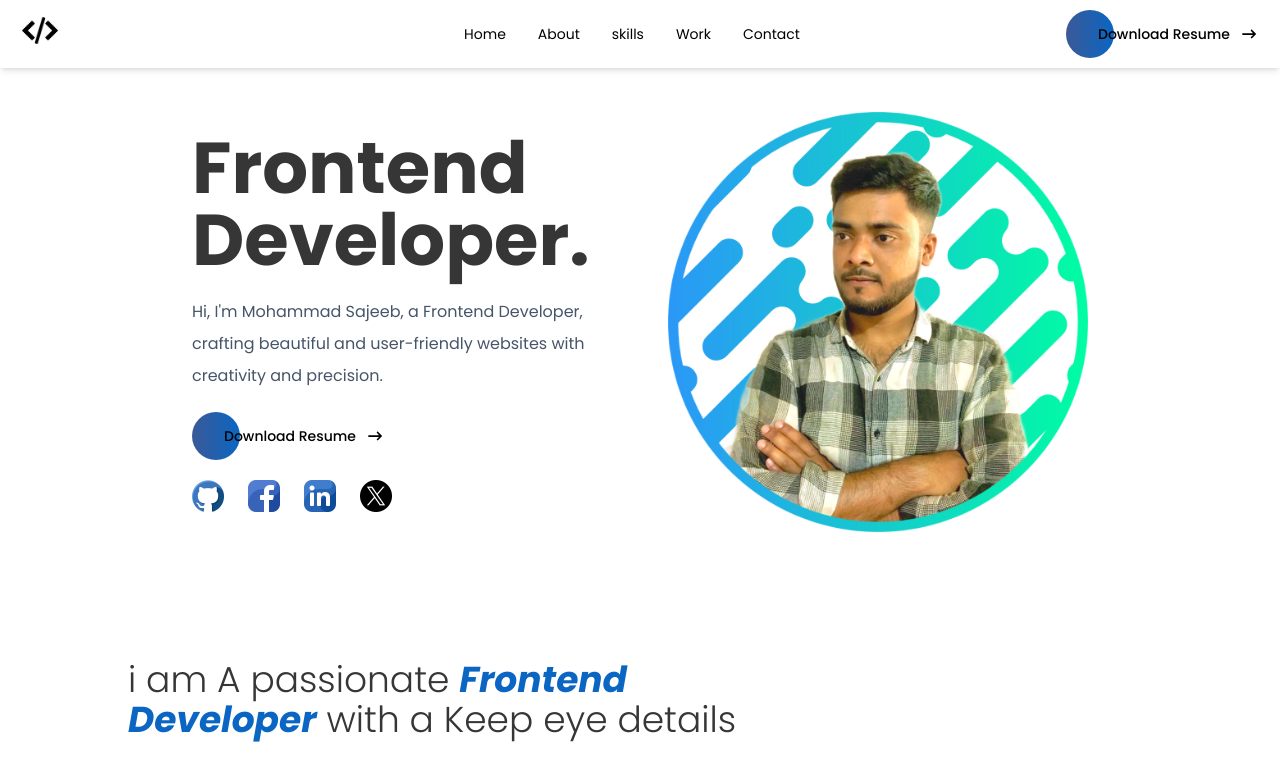
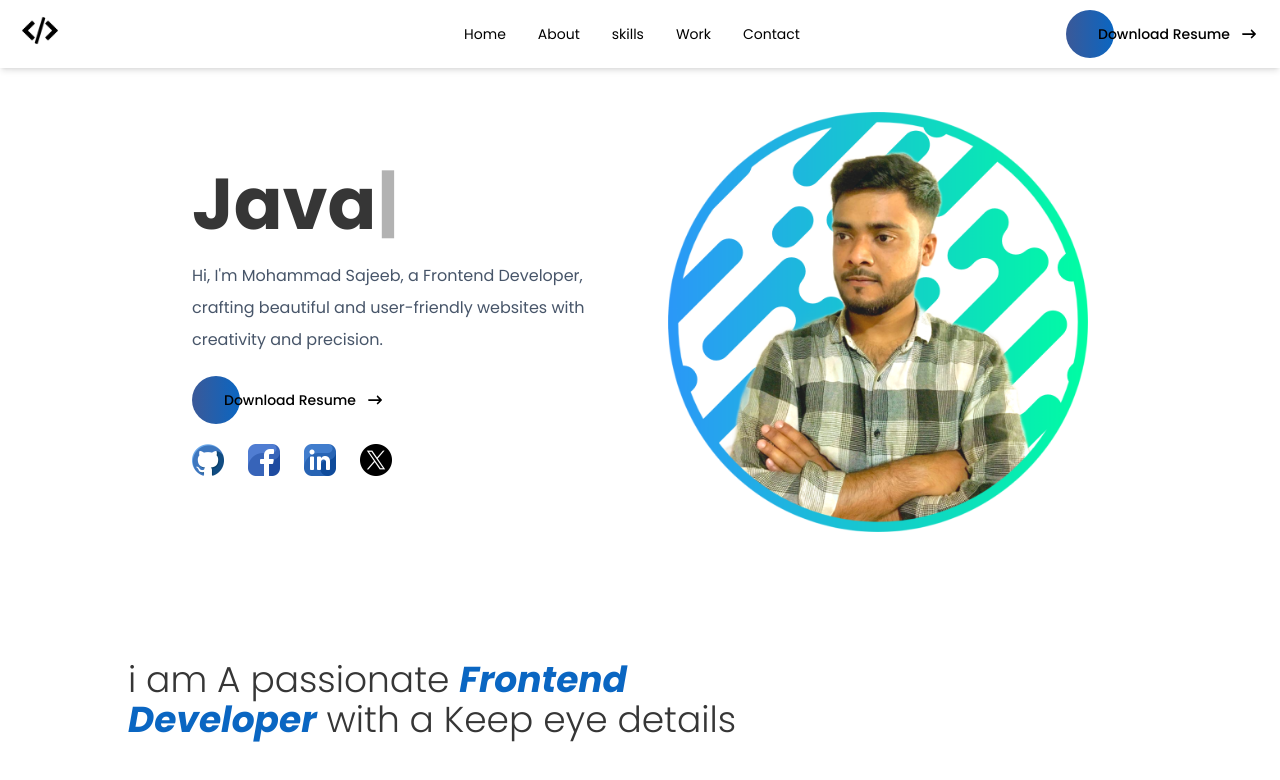
Before and after one commit to Md-sajeeb001/My-Portfolio, a React (Vite) app: page / in a window 1280 px wide. Shown: the top 780 px of the page. Built offline with nearby package versions, Linux system fonts and the light colour scheme.

Commit message:
added typewitter

```diff
--- a/package.json
+++ b/package.json
@@ -21,7 +21,8 @@
     "react-icons": "^5.4.0",
     "react-router-dom": "^7.1.1",
     "react-scroll": "^1.9.0",
-    "sort-by": "^1.2.0"
+    "sort-by": "^1.2.0",
+    "typewriter-effect": "^2.21.0"
   },
   "devDependencies": {
     "@eslint/js": "^9.17.0",
--- a/src/components/Banner.jsx
+++ b/src/components/Banner.jsx
@@ -9,6 +9,7 @@ import twitter from "../assets/skills/twitter.png";
 import AOS from "aos";
 import "aos/dist/aos.css";
 import { useEffect } from "react";
+import Typewriter from "typewriter-effect";
 
 const Banner = () => {
   useEffect(() => {
@@ -16,153 +17,6 @@ const Banner = () => {
   });
 
   return (
-    // <div className="border w-full sm:flex items-center justify-between gap-14  sm:py-12 sm:pt-28 pt-20 ">
-    //   <div className="border sm:w-1/2 w-full space-y-4 md:space-y-6 lg:space-y-5 sm:pb-0 pb-3  sm:text-start text-center">
-    //     <h2 data-aos="fade-right" data-aos-duration="600" className="lg:text-7xl md:text-5xl text-4xl text-[#363636] font-bold">
-    //       Frontend Developer.
-    //     </h2>
-    //     <p data-aos="fade-right" data-aos-duration="1000" className="text-slate-600 leading-8">
-    //       Hi, im Mohammad Sajeeb, I am a Frontend Developer, crafting beautiful
-    //       and user-friendly websites with creativity and precision
-    //     </p>
-    //     <button data-aos="fade-right" data-aos-duration="1500" className="text-sm font-medium text-white">
-    //       <a href={resume} download="resume">
-    //         <Button text="Download Resume"></Button>
-    //       </a>
-    //     </button>
-    //     <div data-aos="fade-right" data-aos-duration="2000" className="space-x-6 flex items-center">
-    //       <Link
-    //         className="text-sm text-slate-600 underline-[#363636] underline underline-offset-2 hover:text-blue-900"
-    //         to="https://github.com/Md-sajeeb001"
-    //         target="_blank"
-    //         title="github"
-    //       >
-    //         <img className="w-8" src={github} alt="" />
-    //       </Link>
-
-    //       <Link
-    //         className="text-sm text-slate-600 underline-[#363636] underline underline-offset-2 hover:text-blue-900"
-    //         to="https://www.facebook.com/saj.eeb.306309"
-    //         target="_blank"
-    //         title="facebook"
-    //       >
-    //         <img className="w-8" src={fackbook} alt="" />
-    //       </Link>
-
-    //       <Link
-    //         className="text-sm text-slate-600 underline-[#363636] underline underline-offset-2 hover:text-blue-900"
-    //         to="https://www.linkedin.com/in/md-sajeeb-wd/"
-    //         target="_blank"
-    //         title="linkedin"
-    //       >
-    //         <img className="w-8" src={linkedin} alt="" />
-    //       </Link>
-
-    //       <Link
-    //         className="text-sm text-slate-600 underline-[#363636] underline underline-offset-2 hover:text-blue-900"
-    //         to="https://x.com/mdSajeeb010101"
-    //         target="_blank"
-    //         title="twitter"
-    //       >
-    //         <img className="w-8" src={twitter} alt="" />
-    //       </Link>
-    //     </div>
-    //   </div>
-    //   <div data-aos="flip-down" data-aos-duration="3000" className="sm:w-1/2 w-full mx-auto  border">
-    //     <img
-    //       className="w-[300px] mx-auto sm:rounded-full"
-    //       src={developer}
-    //       alt="developer"
-    //     />
-    //   </div>
-    // </div>
-    // <div className="border w-full flex flex-col sm:flex-row items-center justify-between gap-8 sm:gap-14 sm:py-12 sm:pt-28 pt-20 px-6 md:px-12 lg:px-16">
-    //   {/* Left Section */}
-    //   <div className="border sm:w-1/2 w-full space-y-4 md:space-y-6 lg:space-y-5 sm:pb-0 pb-6 sm:text-start text-center">
-    //     <h2
-    //       data-aos="fade-right"
-    //       data-aos-duration="600"
-    //       className="lg:text-7xl md:text-5xl text-4xl text-[#363636] font-bold"
-    //     >
-    //       Frontend Developer.
-    //     </h2>
-    //     <p
-    //       data-aos="fade-right"
-    //       data-aos-duration="1000"
-    //       className="text-slate-600 leading-8"
-    //     >
-    //       Hi, I'm Mohammad Sajeeb, a Frontend Developer, crafting beautiful and
-    //       user-friendly websites with creativity and precision.
-    //     </p>
-
-    //     {/* Download Resume Button */}
-    //     <button
-    //       data-aos="fade-right"
-    //       data-aos-duration="1500"
-    //       className="text-sm font-medium text-white"
-    //     >
-    //       <a href={resume} download="resume">
-    //         <Button text="Download Resume" />
-    //       </a>
-    //     </button>
-
-    //     {/* Social Links */}
-    //     <div
-    //       data-aos="fade-right"
-    //       data-aos-duration="2000"
-    //       className="space-x-6 flex items-center justify-center sm:justify-start"
-    //     >
-    //       <Link
-    //         className="hover:opacity-80 transition"
-    //         to="https://github.com/Md-sajeeb001"
-    //         target="_blank"
-    //         title="GitHub"
-    //       >
-    //         <img className="w-8" src={github} alt="GitHub" />
-    //       </Link>
-
-    //       <Link
-    //         className="hover:opacity-80 transition"
-    //         to="https://www.facebook.com/saj.eeb.306309"
-    //         target="_blank"
-    //         title="Facebook"
-    //       >
-    //         <img className="w-8" src={facebook} alt="Facebook" />
-    //       </Link>
-
-    //       <Link
-    //         className="hover:opacity-80 transition"
-    //         to="https://www.linkedin.com/in/md-sajeeb-wd/"
-    //         target="_blank"
-    //         title="LinkedIn"
-    //       >
-    //         <img className="w-8" src={linkedin} alt="LinkedIn" />
-    //       </Link>
-
-    //       <Link
-    //         className="hover:opacity-80 transition"
-    //         to="https://x.com/mdSajeeb010101"
-    //         target="_blank"
-    //         title="Twitter"
-    //       >
-    //         <img className="w-8" src={twitter} alt="Twitter" />
-    //       </Link>
-    //     </div>
-    //   </div>
-
-    //   {/* Right Section (Developer Image) */}
-    //   <div
-    //     data-aos="flip-down"
-    //     data-aos-duration="3000"
-    //     className="sm:w-1/2 w-full flex justify-center"
-    //   >
-    //     <img
-    //       className="w-[250px] sm:w-[300px] mx-auto sm:rounded-full"
-    //       src={developer}
-    //       alt="Developer"
-    //     />
-    //   </div>
-    // </div>
     <div className=" w-full flex flex-col sm:flex-row items-center justify-between gap-8 sm:gap-14 sm:py-12 sm:pt-28 pt-20  md:px-12 lg:px-16">
       {/* Left Section */}
       <div className=" sm:w-1/2 w-full space-y-4 md:space-y-6 lg:space-y-5 sm:pb-0 pb-6 sm:text-start text-center flex flex-col justify-center">
@@ -171,7 +25,18 @@ const Banner = () => {
           data-aos-duration="600"
           className="lg:text-7xl md:text-5xl text-4xl text-[#363636] font-bold"
         >
-          Frontend Developer.
+          {/* Frontend Developer. */}
+          <Typewriter
+            options={{
+              strings: [
+                "Frontend Developer",
+                "Javascript Developer",
+                "ReactJS Developer",
+              ],
+              autoStart: true,
+              loop: true,
+            }}
+          />
         </h2>
         <p
           data-aos="fade-right"
```
Also changed, not shown: 1 other file (tests, documents, lock files or other folders).
